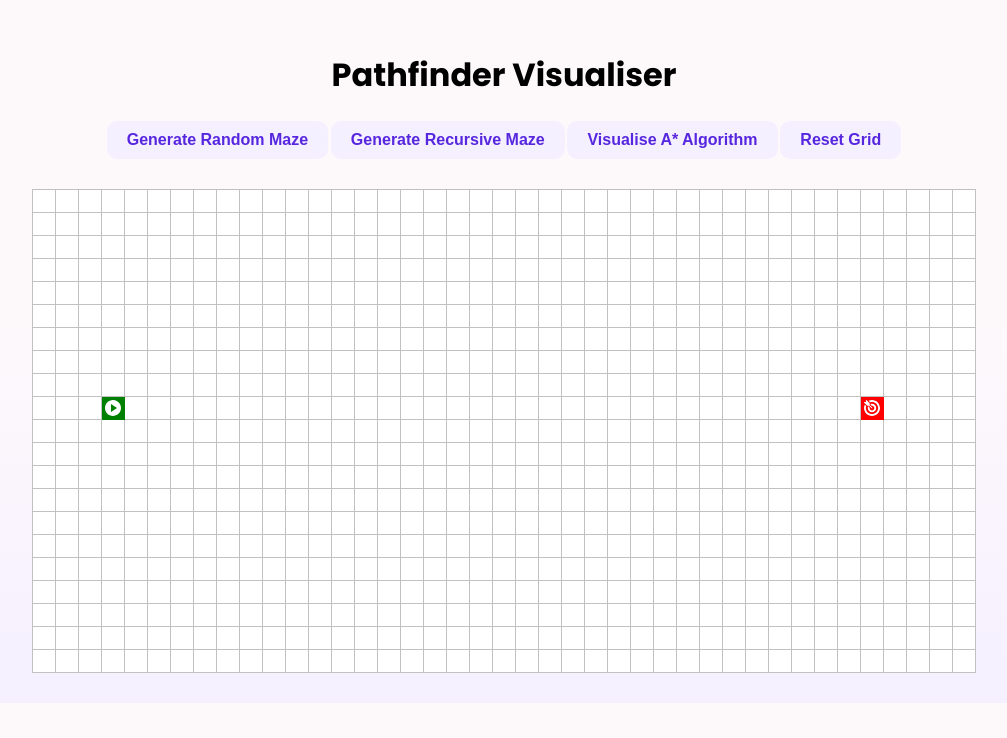
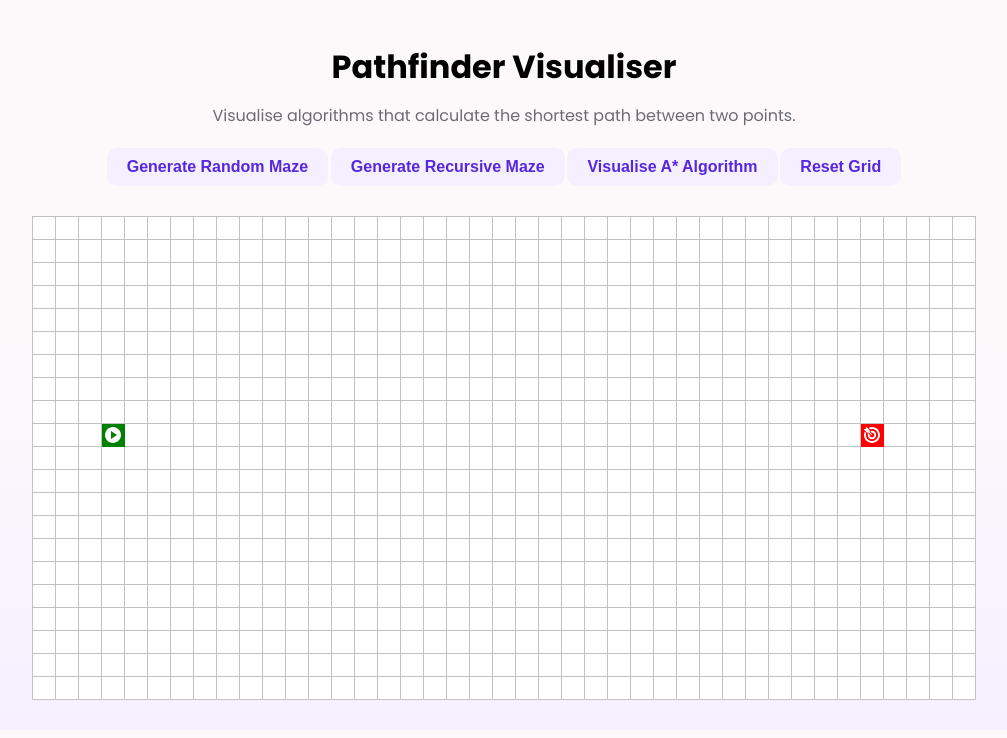
Before and after one commit to anthonyatp/pathfinder-visualiser, a React (Create React App) app: page / in a window 1280 px wide. Shown: the top 738 px of the page, without its empty margins (136-1143 px from the left). Built offline with nearby package versions, Linux system fonts and the light colour scheme.

Commit message:
Update header and add description

```diff
--- a/src/App.tsx
+++ b/src/App.tsx
@@ -11,10 +11,26 @@ const SContainer = styled.div`
   padding: 30px;
 `;
 
+const SHeader = styled.h1`
+  line-height: 1;
+  margin-bottom: 20px;
+`;
+
+const SDescription = styled.p`
+  color: #6b6c73;
+  font-family: "Poppins", sans-serif;
+  margin-bottom: 20px;
+  margin-top: 0;
+`;
+
 const App = () => {
   return (
     <SContainer>
-      <h1>Pathfinder Visualiser</h1>
+      <SHeader>Pathfinder Visualiser</SHeader>
+      <SDescription>
+        Visualise algorithms that calculate the shortest path between two
+        points.
+      </SDescription>
       <Pathfinder />
     </SContainer>
   );
```
